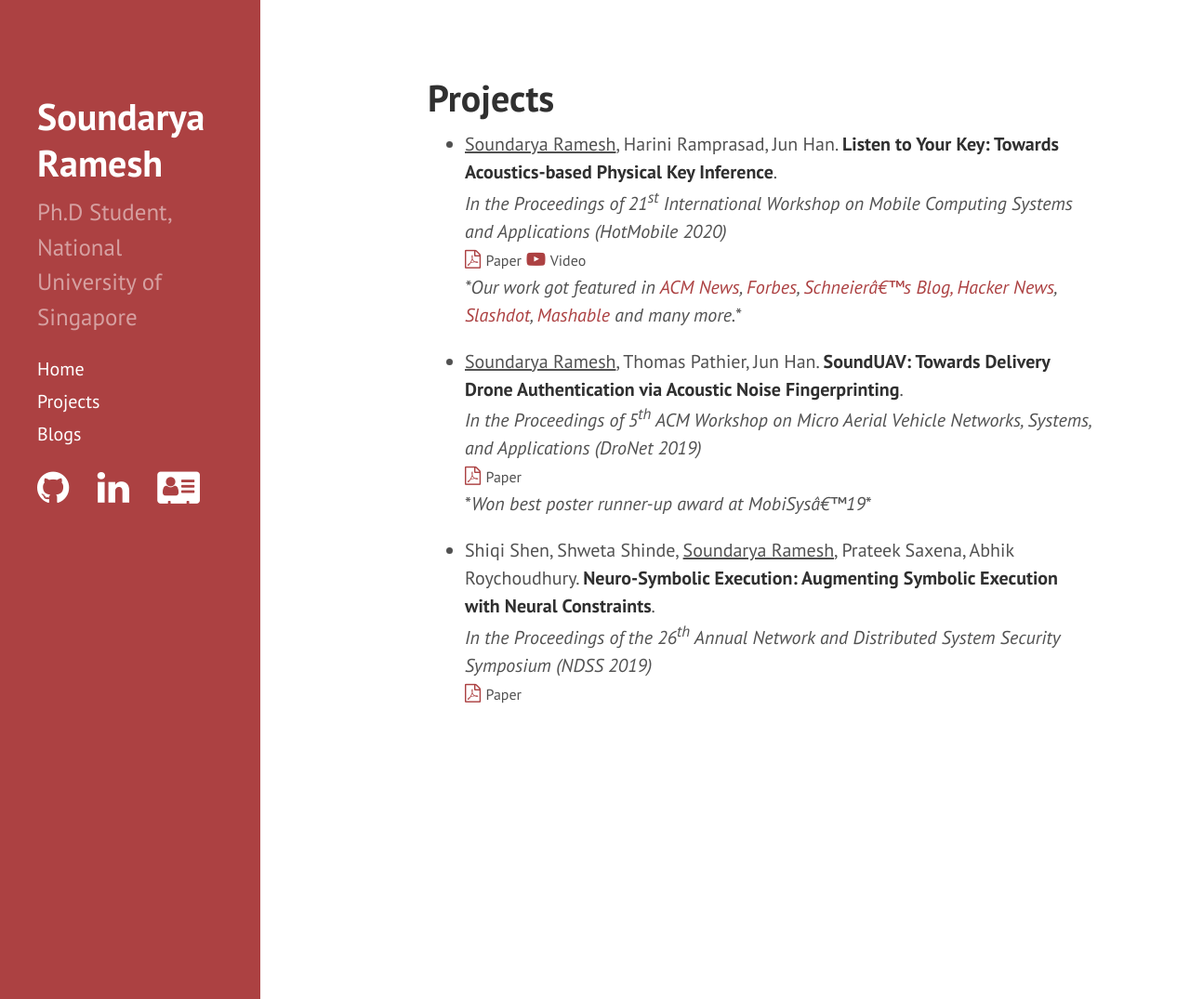
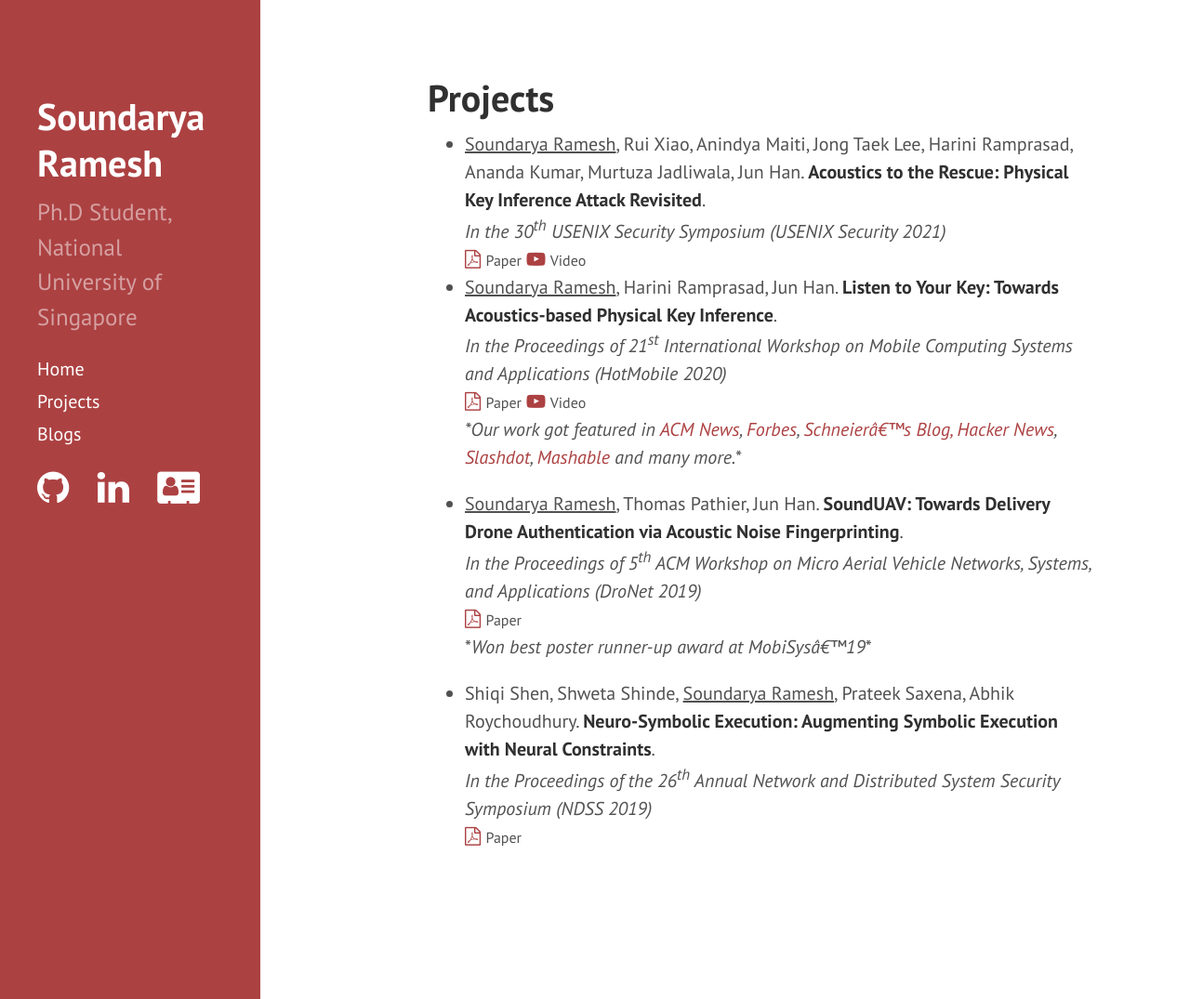
Before and after one commit to soundaryaramesh/soundaryaramesh.github.io, a Jekyll site: the page built from projects.md, in a window 1280 px wide and 1075 px high. Shown: the whole window at 93% size. Built offline with Jekyll 4.4.1, drawn with Linux system fonts in a browser that asks for light colours.

Commit message:
update projects list

```diff
--- a/projects.md
+++ b/projects.md
@@ -5,6 +5,17 @@ title: Projects
 <!--As you might have figured out by now, most research papers are hard to follow (read: boring). So, in this part of my webpage, I try to provide short blog articles explaining my research work without too much technical detail. The goal is bring out the main ideas in the paper and share some thoughts beyond those conveyed in the paper (to be updated soon!).
 
 Below, I list my research projects and associated blog posts, with the most recent one first. -->
+* <u>Soundarya Ramesh</u>, Rui Xiao, Anindya Maiti, Jong Taek Lee, Harini Ramprasad, Ananda Kumar, Murtuza Jadliwala, Jun Han. **Acoustics to the Rescue: Physical Key Inference Attack Revisited**.
+<br><i style="font-size:100%">In the 30<sup>th</sup> USENIX Security Symposium (USENIX Security 2021)</i>
+	<div>
+    <a href="https://www.usenix.org/system/files/sec21fall-ramesh.pdf">
+		<i class="fa fa-file-pdf-o"></i></a>
+	<span style="font-size:80%">Paper</span>
+
+    <a href="https://www.youtube.com/watch?v=hr_KW0_waEU">
+   		<i class="fa fa-youtube-play"></i></a>
+	<span style="font-size:80%">Video</span>
+	</div>
 
 * <u>Soundarya Ramesh</u>, Harini Ramprasad, Jun Han. **Listen to Your Key: Towards Acoustics-based Physical Key Inference**.
 <br><i style="font-size:100%">In the Proceedings of 21<sup>st</sup> International Workshop on Mobile Computing Systems and Applications (HotMobile 2020)</i>
```
